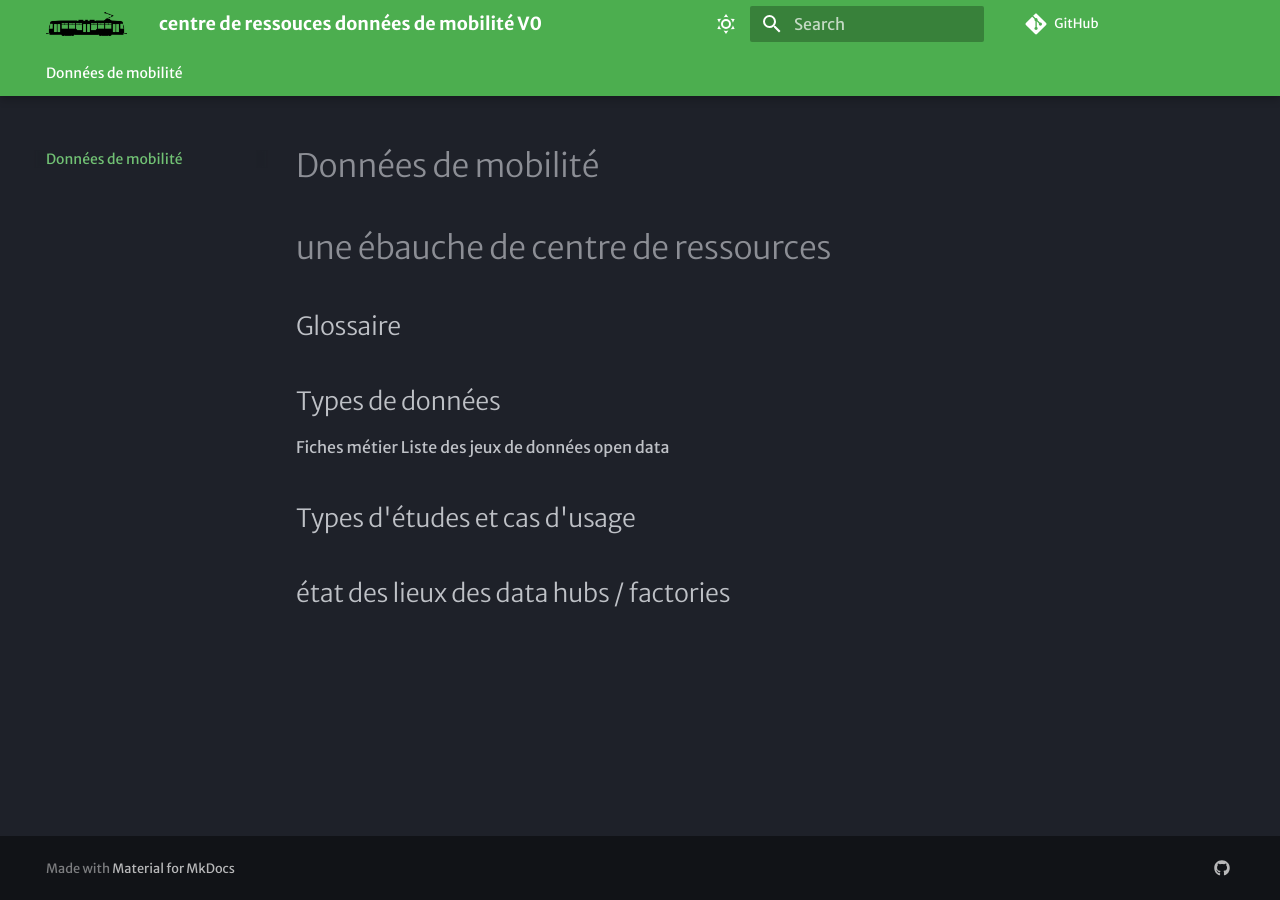
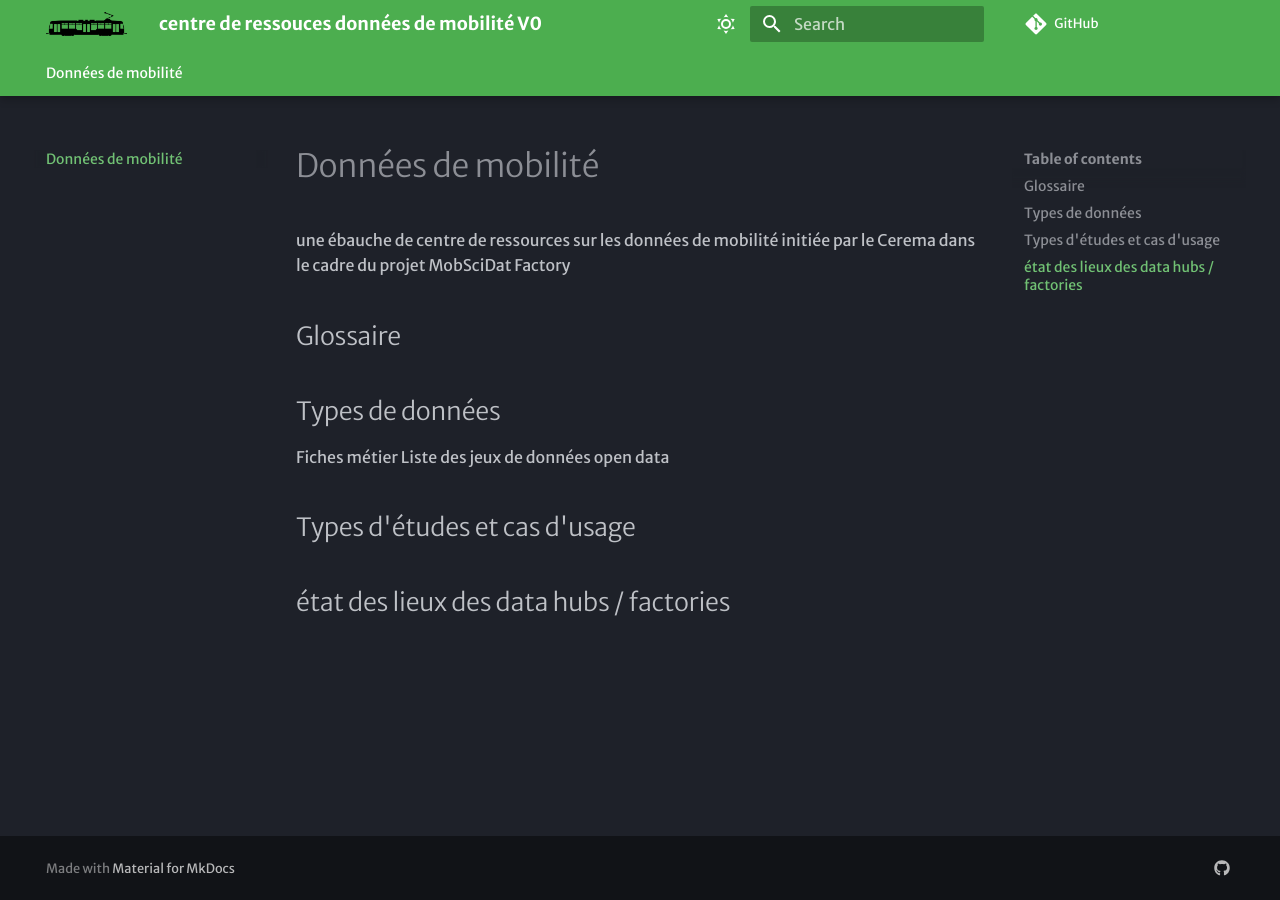
Before and after one commit to xdurang/mobscidat, an MkDocs documentation site: the page built from docs/index.md, in a window 1280 px wide. Built offline with MkDocs 1.6.1 and Material for MkDocs 9.7.7, drawn with Linux system fonts in a browser that asks for light colours; some web fonts are replaced; comment, search, counter and statistics services are not loaded.

Commit message:
Update index.md

```diff
--- a/docs/index.md
+++ b/docs/index.md
@@ -1,5 +1,5 @@
 # Données de mobilité
-# une ébauche de centre de ressources
+une ébauche de centre de ressources sur les données de mobilité initiée par le Cerema dans le cadre du projet MobSciDat Factory
 
 
 
```
